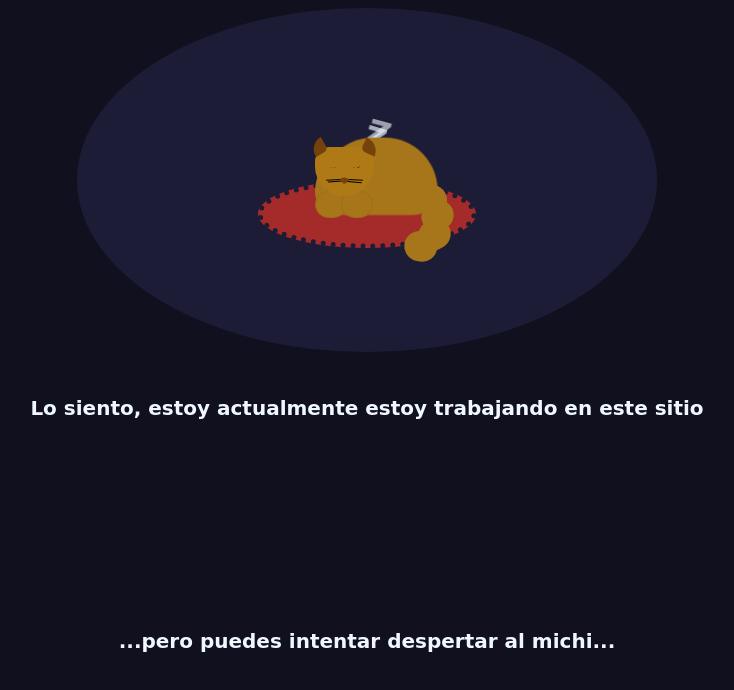
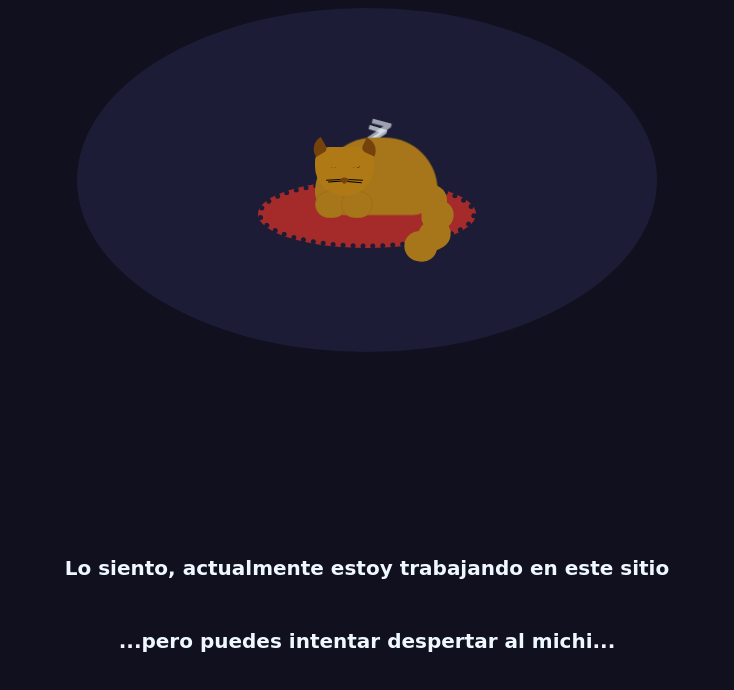
Before and after one commit to matijasevic/gato, a plain HTML site: page index.html in a window 1280 px wide. Shown: the whole page, without its empty margins (273-1007 px from the left). Drawn offline with Linux system fonts and the light colour scheme.

Commit message:
texto mantenimiento lo bajo para que se vea en movil

```diff
--- a/gato.css
+++ b/gato.css
@@ -50,7 +50,7 @@ h3{
     font-family: cursive;
     position: absolute;
 
-    bottom:45%;
+    bottom:25%;
 }
 
 h4{
--- a/index.html
+++ b/index.html
@@ -8,7 +8,7 @@
 
 </head>
 <body>
-    <h3>Lo siento, estoy actualmente estoy trabajando en este sitio</h1>
+    <h3>Lo siento, actualmente estoy trabajando en este sitio</h1>
     <h4>...pero puedes intentar despertar al michi...</h4>
     <div class="container" id="container1">
         <div class="h" id="h">
```
